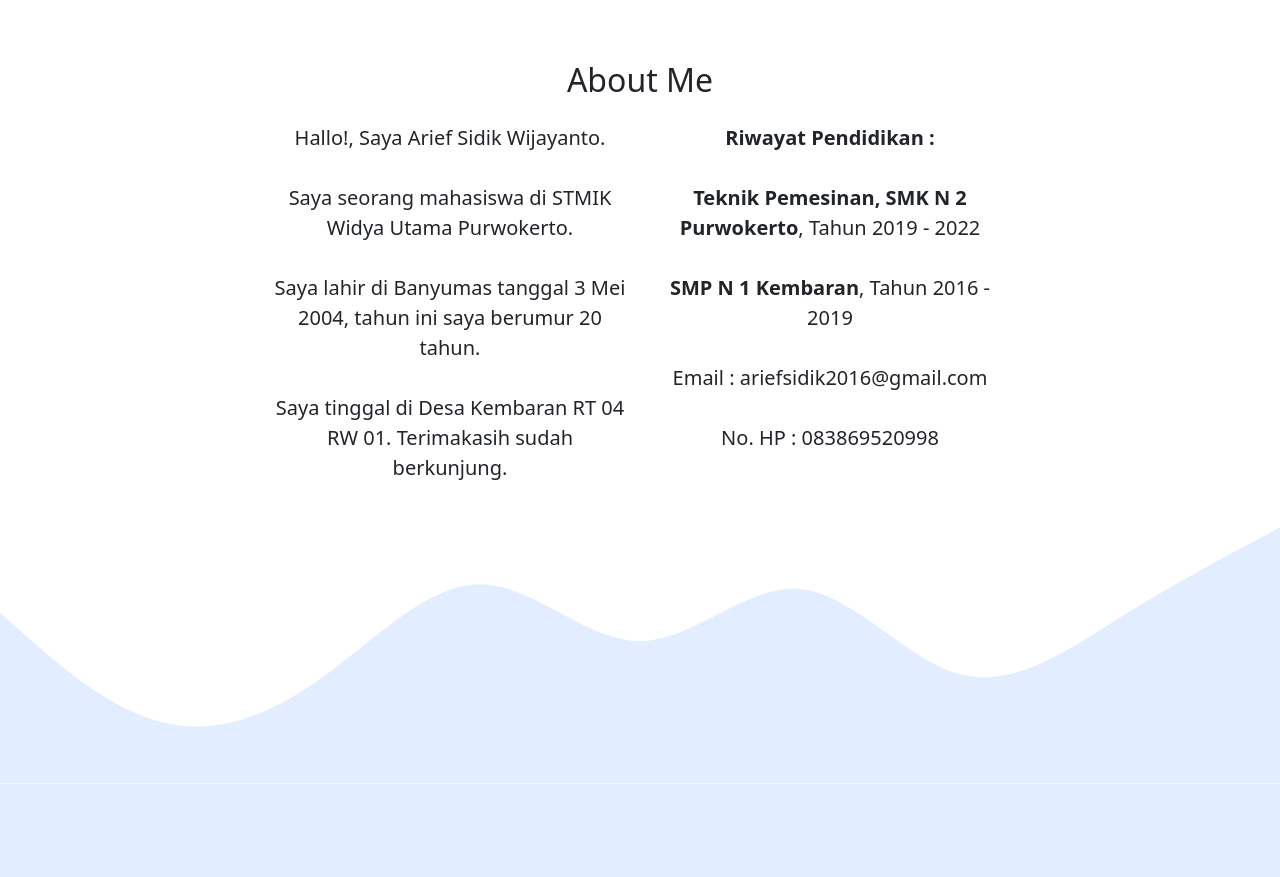
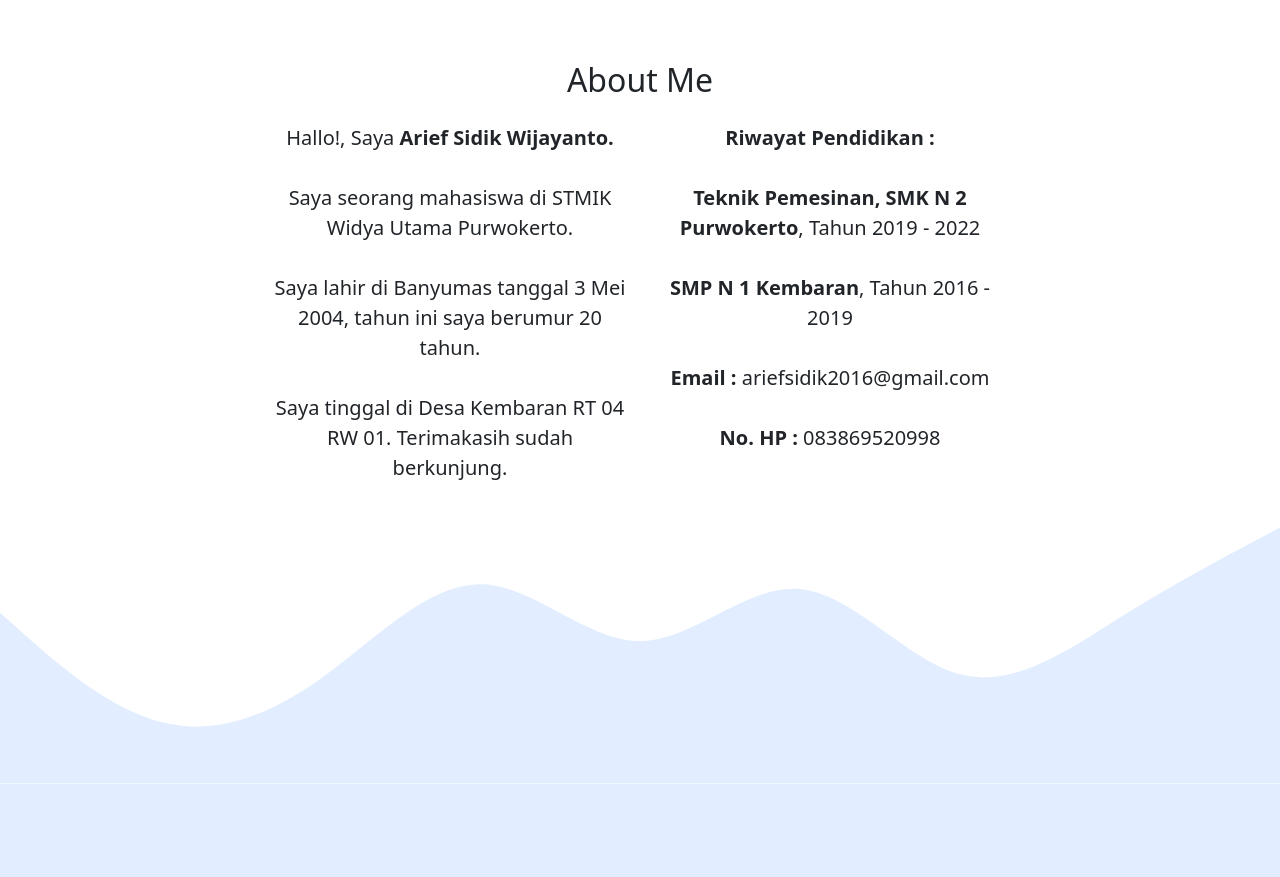
Before and after one commit to Arfwjn/arfwjn.github.io, a plain HTML site: page index.html in a window 1280 px wide. Shown: the part 980-1857 px from the top of the page. Drawn offline with nearby package versions, Linux system fonts and the light colour scheme.

Commit message:
memperbaiki about me

```diff
--- a/index.html
+++ b/index.html
@@ -105,7 +105,7 @@
         <div class="row justify-content-center mt-3 fs-5 text-center">
           <div class="col-md-4" data-aos="fade-right" data-aos-duration="1000">
             <p>
-              Hallo!, Saya Arief Sidik Wijayanto. <br />
+              Hallo!, Saya <b>Arief Sidik Wijayanto. </b> <br />
               <br />
               Saya seorang mahasiswa di STMIK Widya Utama Purwokerto. <br />
               <br />
@@ -122,9 +122,9 @@
               <br />
               <b>SMP N 1 Kembaran</b>, Tahun 2016 - 2019 <br />
               <br />
-              Email : ariefsidik2016@gmail.com <br />
+              <b>Email :</b> ariefsidik2016@gmail.com <br />
               <br />
-              No. HP : 083869520998 <br />
+              <b>No. HP :</b> 083869520998 <br />
             </p>
           </div>
         </div>
```
